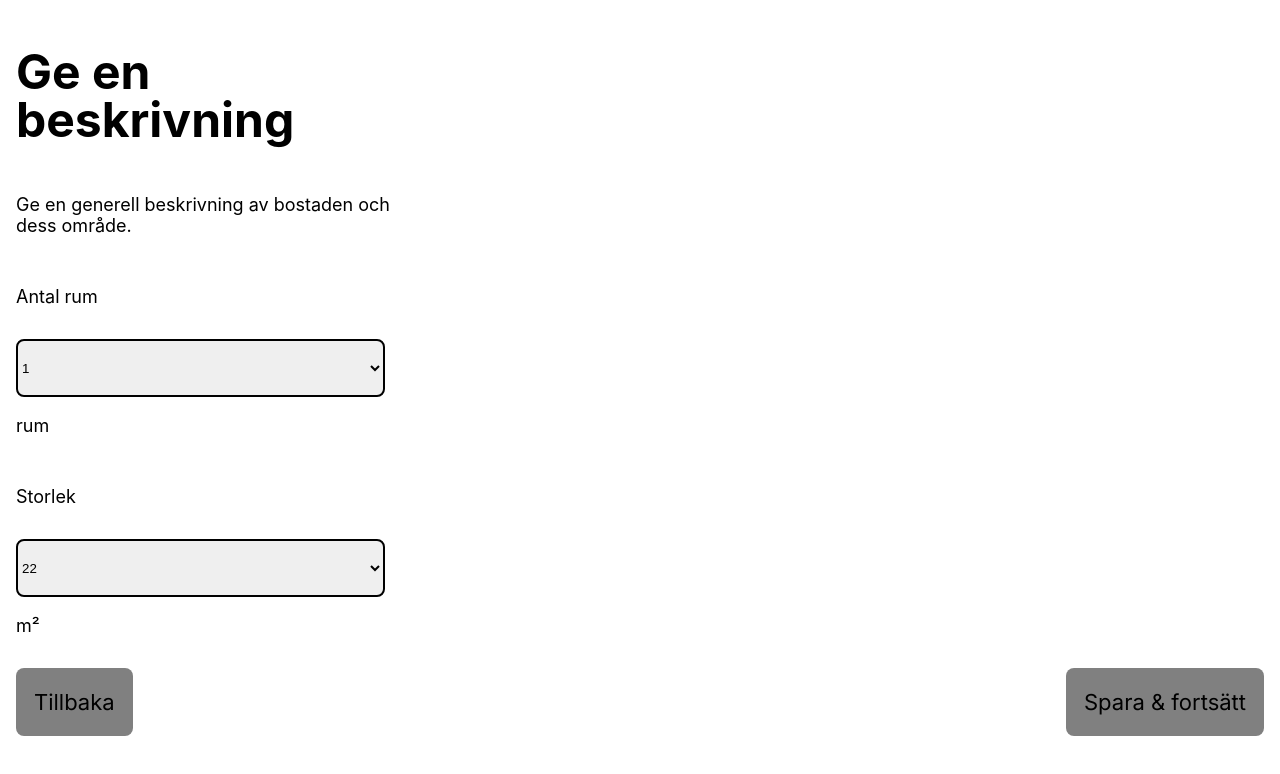
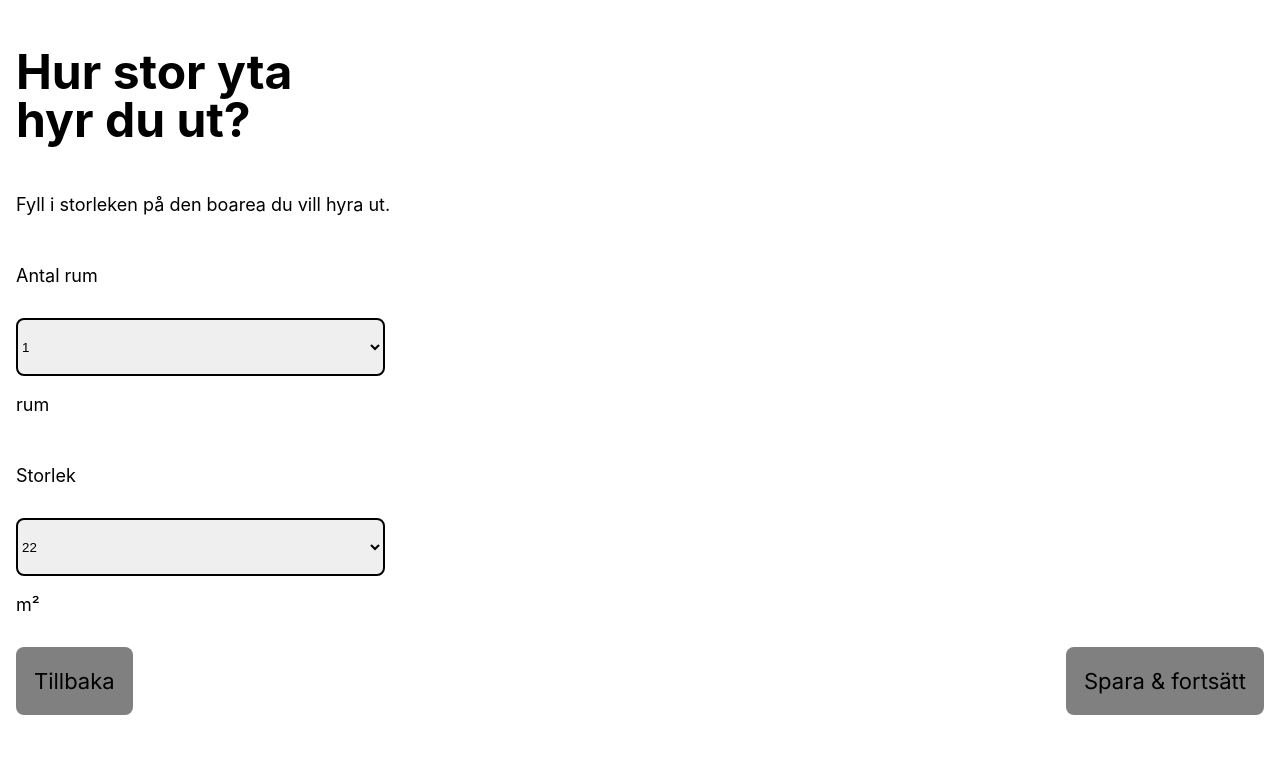
Before and after one commit to JennAnd/kollektiva2.0, a React (Create React App) app: page /rental-size in a window 1280 px wide. Shown: the top 774 px of the page. Built offline with nearby package versions, Linux system fonts and the light colour scheme.

Commit message:
Change content and add className

```diff
--- a/src/pages/RentalSize/RentalSize.js
+++ b/src/pages/RentalSize/RentalSize.js
@@ -6,13 +6,13 @@ import Button from "../../components/Button/Button";
 const RentalSizePage = (props) => {
   return (
     <div className={styles.choice}>
-      <h1 className={styles.title}>Ge en beskrivning</h1>
+      <h1 className={styles.title}>Hur stor yta hyr du ut?</h1>
       <p className={styles.text}>
-        Ge en generell beskrivning av bostaden och dess område.
+        Fyll i storleken på den boarea du vill hyra ut.
       </p>
-      <form>
-        <p className={styles.text}>Antal rum</p>
-        <select>
+      <p className={styles.text}>Antal rum</p>
+      <form className={styles.form}>
+        <select className={styles.select}>
           <option value="size">1</option>
           <option value="size">2</option>
           <option value="size">3</option>
@@ -23,16 +23,16 @@ const RentalSizePage = (props) => {
           <p className={styles.text}>rum</p>
         </div>
       </form>
-      <form>
-        <p className={styles.text}>Storlek</p>
-        <select>
+      <p className={styles.text}>Storlek</p>
+      <form className={styles.form}>
+        <select className={styles.select}>
           <option value="size">22</option>
           <option value="size">23</option>
           <option value="size">24</option>
           <option value="size">25</option>
           <option value="size">26</option>
         </select>
-        <div>
+        <div className={styles.size}>
           <p className={styles.text}>m&sup2;</p>
         </div>
       </form>
```
